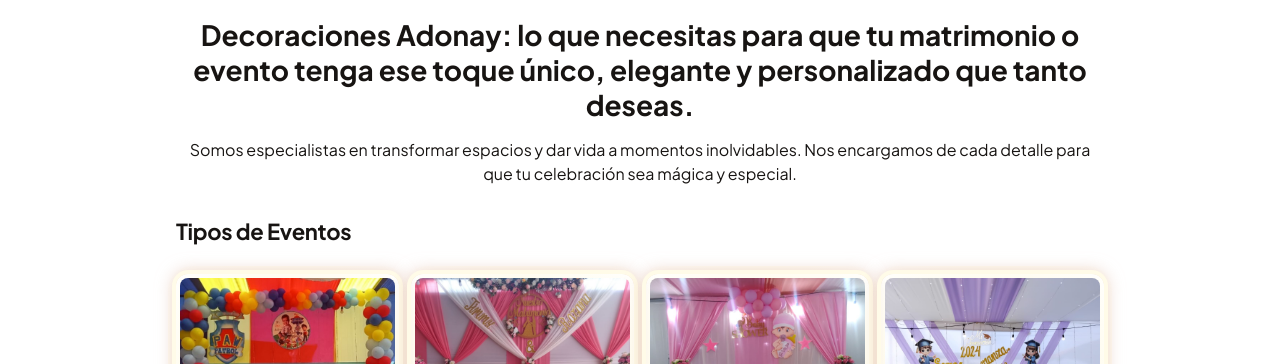
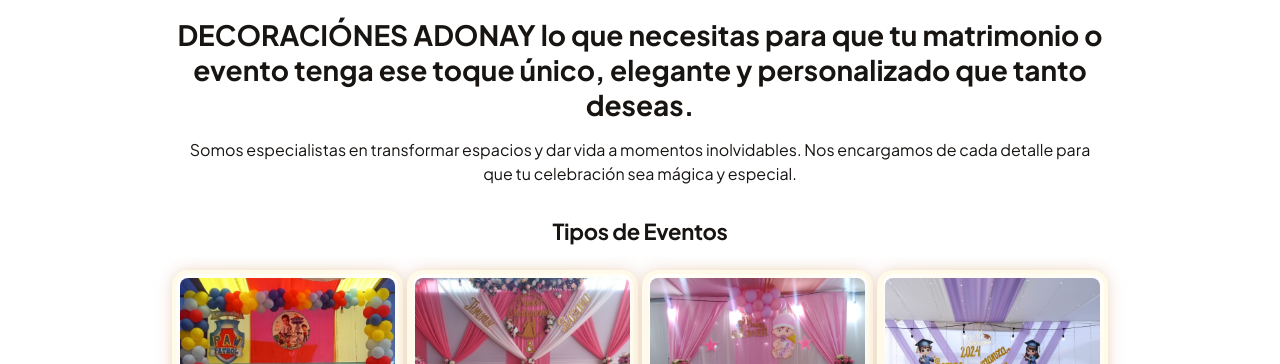
Before and after one commit to EdsonYR/DecoracionesAdonay, a plain HTML site: page index.html in a window 1280 px wide. Shown: the part 436-800 px from the top of the page. Drawn offline with nearby package versions, Linux system fonts and the light colour scheme.

Commit message:
Update index.html

```diff
--- a/index.html
+++ b/index.html
@@ -138,7 +138,7 @@
 </script>
           <h2 id="inicio"
             class="text-[#171412] tracking-light text-[22px] md:text-[28px] font-bold leading-tight px-4 text-center pb-3 pt-5">
-            Decoraciones Adonay: lo que necesitas para que tu matrimonio o evento tenga ese toque único, elegante y
+            DECORACIÓNES ADONAY lo que necesitas para que tu matrimonio o evento tenga ese toque único, elegante y
             personalizado que tanto deseas.
           </h2>
           <p class="text-[#171412] text-base font-normal leading-normal pb-3 pt-1 px-4 text-center">
@@ -147,7 +147,7 @@
           </p>
 
           <h2 id="servicios"
-            class="text-[#171412] text-[20px] md:text-[22px] font-bold leading-tight tracking-[-0.015em] px-4 pb-3 pt-5">
+            class="text-[#171412] text-[20px] md:text-[22px] text-center font-bold leading-tight tracking-[-0.015em] px-4 pb-3 pt-5">
             Tipos de Eventos
           </h2>
           <!-- Tipos de Eventos con doble contorno: brillante y degradado -->
```
